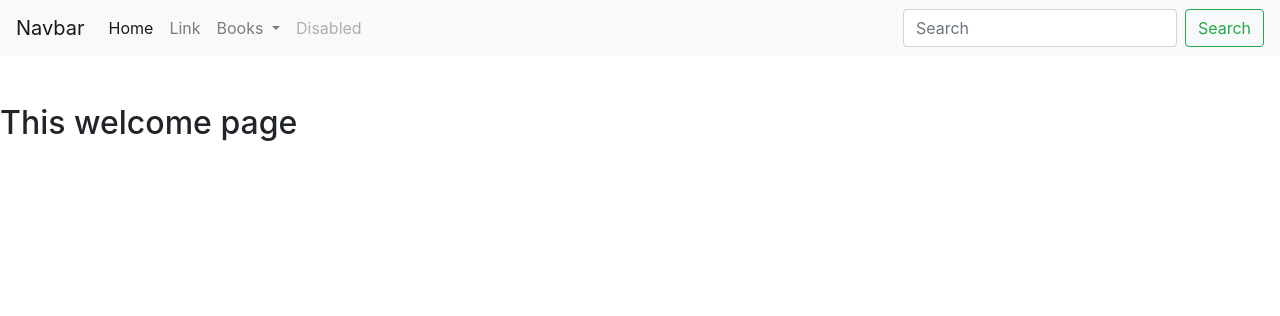
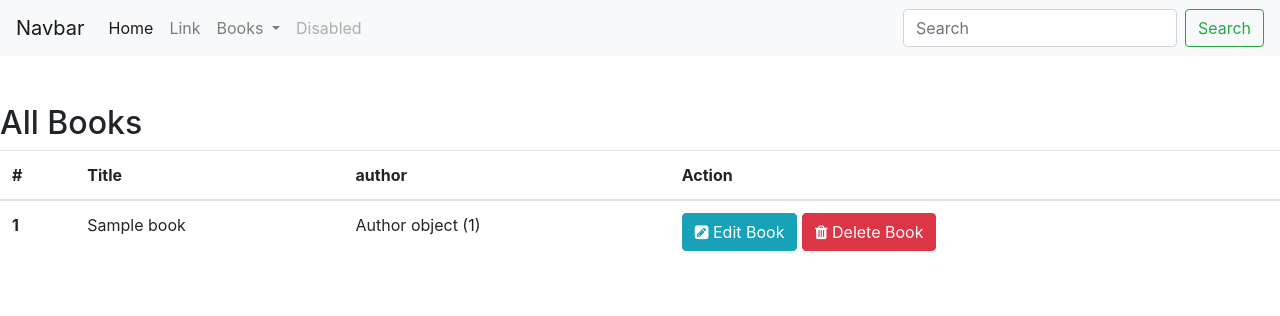
Before and after one commit to mwikya/django-example-project, a Django app: page /books/ in a window 1280 px wide. Shown: the top 316 px of the page. Run offline with Django 3.2, Linux system fonts and the light colour scheme; tables that the repository leaves empty hold one stand-in row (values such as "Sample post"); some libraries are stand-ins or nearby versions.

Commit message:
fdsafdsf

```diff
--- a/books/models.py
+++ b/books/models.py
@@ -1,10 +1,16 @@
 from django.db import models
-
+from django.urls import reverse
 # Create your models here.
 
 class Book(models.Model):
 	title = models.CharField(verbose_name="Book Title",max_length=50, null=True)
-	author = models.ForeignKey("Author", on_delete=models.CASCADE, null=True)
+	author = models.ForeignKey("Author", on_delete=models.CASCADE, null=True,blank=True)
+
+	def __str__(self):
+		return "%s"%(self.title)
+
+	def get_absolute_url(self):
+		return reverse("books:book_detail",kwargs={"book_id":self.id})
 
 
 class Author(models.Model):
--- a/books/templates/base.html
+++ b/books/templates/base.html
@@ -7,7 +7,7 @@
 
     <!-- Bootstrap CSS -->
     <link rel="stylesheet" href="https://stackpath.bootstrapcdn.com/bootstrap/4.3.1/css/bootstrap.min.css" integrity="sha384-ggOyR0iXCbMQv3Xipma34MD+dH/1fQ784/j6cY/iJTQUOhcWr7x9JvoRxT2MZw1T" crossorigin="anonymous">
-
+<link href="https://stackpath.bootstrapcdn.com/font-awesome/4.7.0/css/font-awesome.min.css" rel="stylesheet" integrity="sha384-wvfXpqpZZVQGK6TAh5PVlGOfQNHSoD2xbE+QkPxCAFlNEevoEH3Sl0sibVcOQVnN" crossorigin="anonymous">
     <title>Library | {% block title %} {% endblock title %}</title>
   </head>
   <body>
--- a/books/templates/books/book_create.html
+++ b/books/templates/books/book_create.html
@@ -3,7 +3,9 @@
 {% block title %} New Book{% endblock title %}
 
 {% block content %}
-	<form>
+	<form method="post" action=".">
+		{% csrf_token %}
 		{{form}}
+		<button type="submit" class="btn btn-primary">Save Changes</button>
 	</form>
 {% endblock content %}
--- a/books/templates/books/book_list.html
+++ b/books/templates/books/book_list.html
@@ -1,7 +1,34 @@
 {% extends "base.html" %}
 
-{% block title %} Welcome{% endblock title %}
+{% block title %}All Books {% endblock title %}
 
 {% block content %}
-	<h2>This welcome page</h2>
+	<h2>All Books</h2>
+		<table class="table">
+		  <thead>
+		    <tr>
+		      <th scope="col">#</th>
+		      <th scope="col">Title</th>
+		      <th scope="col">author</th>
+		      <th scope="col">Action</th>
+		    </tr>
+		  </thead>
+		  <tbody>
+		  	{% for object in object_list %}
+			    <tr>
+			      <th scope="row">{{forloop.counter}}</th>
+			      <td>{{object.title}}</td>
+			      <td>{{object.author}}</td>
+			      <td>
+			      	<a class="btn btn-info btn-small" href="{% url 'books:book_update' object.id %}">
+			      		<i class="fa fa-pencil-square"></i> Edit Book
+			      	</a>
+			      	<a class="btn btn-danger btn-small" href="{% url 'books:book_delete' object.id %}">
+			      		<i class="fa fa-trash"></i> Delete Book
+			      	</a>
+			      </td>
+			    </tr>
+		  	{% endfor %}
+		  </tbody>
+		</table>
 {% endblock content %}
--- a/books/views.py
+++ b/books/views.py
@@ -30,3 +30,7 @@ class BookDetailView(DetailView):
 class BookUpdateView(UpdateView):
     model = Book
     template_name = "books/book_update.html"
+    form_class = BookForm
+
+    def get_object(self, queryset=None):
+        return Book.objects.get(pk=self.kwargs['book_id'])
```
Also changed, not shown: books/templates/books/book_details.html (+9 -1 lines), books/templates/books/book_update.html (+6 -2 lines).
